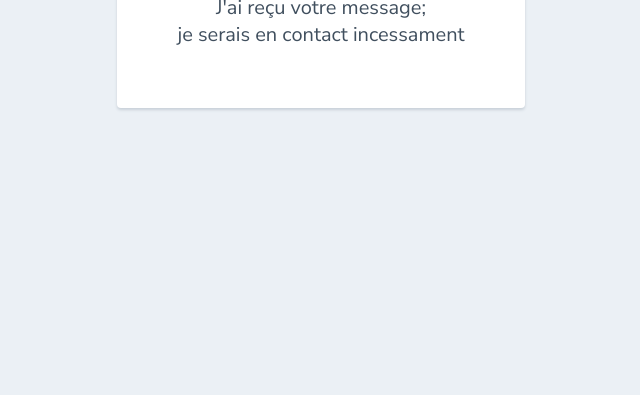
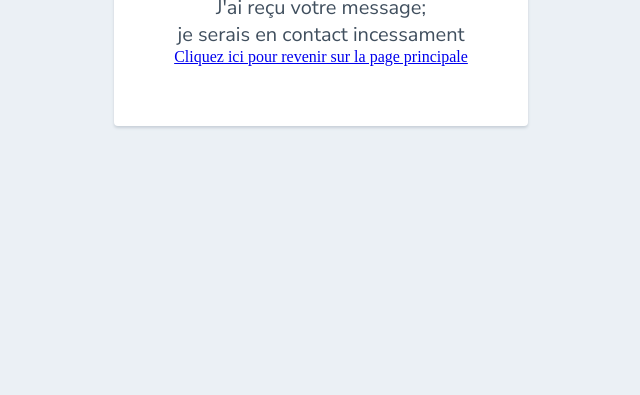
Before and after one commit to elhadji860/successPagePortofolio, a plain HTML site: page index.html in a window 1280 px wide. Shown: the part 405-800 px from the top of the page, without its empty margins (319-959 px from the left). Drawn offline with Linux system fonts and the light colour scheme.

Commit message:
Update index.html

```diff
--- a/index.html
+++ b/index.html
@@ -43,6 +43,7 @@
       </div>
         <h1>Success</h1>
         <p>J'ai reçu votre message;<br/> je serais en contact incessament</p>
+        <a href="https://elhadji860.github.io/elhadjiSarr.github.io/"> Cliquez ici pour revenir sur la page principale </a>
       </div>
     </body>
 </html>
```
